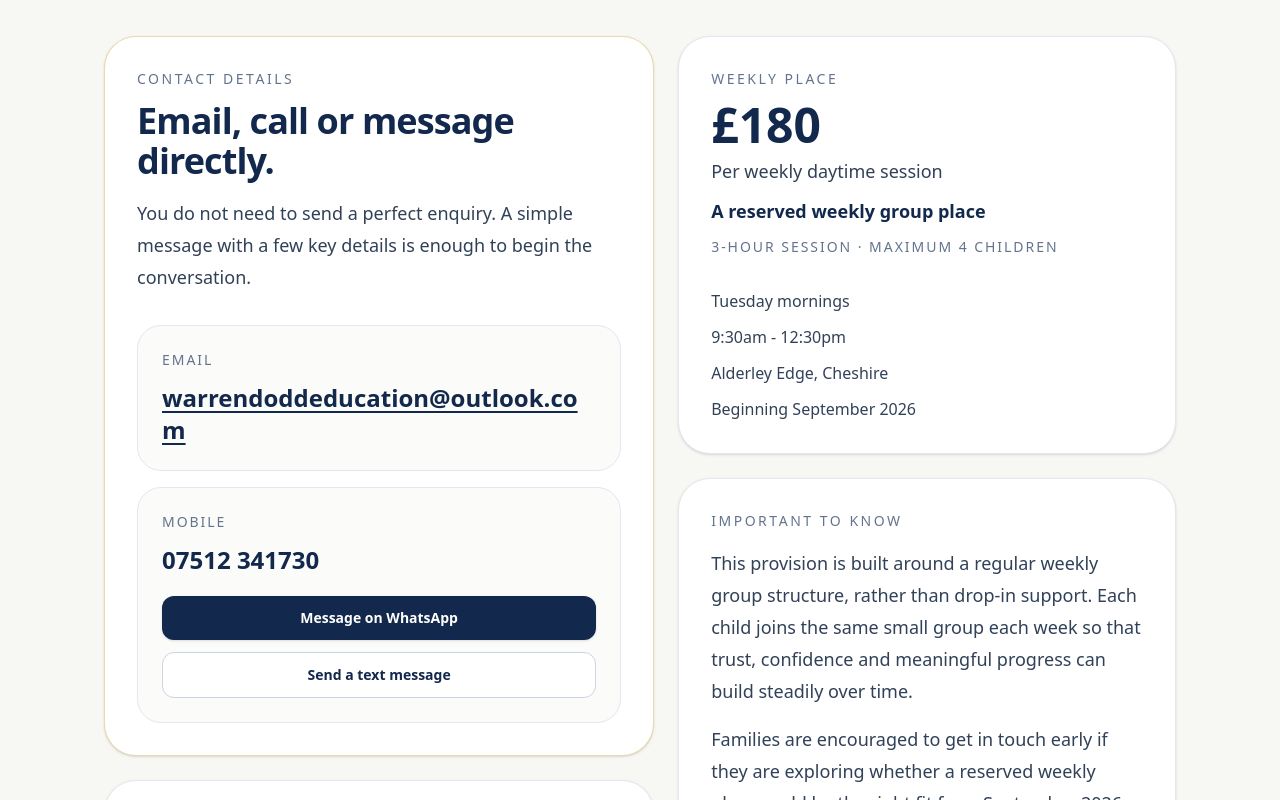
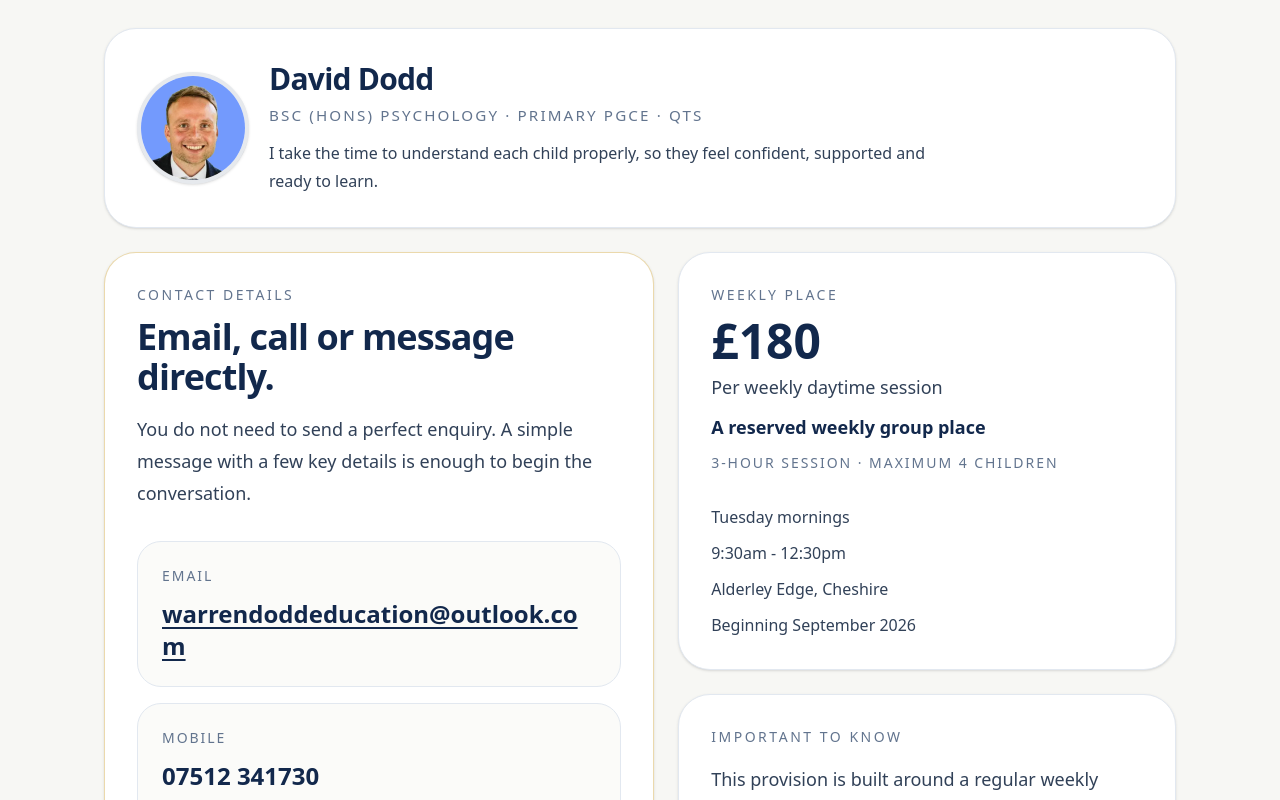
Before and after one commit to davedodd89-ai/warren-dodd-education, a Next.js app: page /contact in a window 1280 px wide. Shown: the part 600-1400 px from the top of the page. Built offline with nearby package versions, Linux system fonts and the light colour scheme.

Commit message:
Add small profile image and identity block to contact page

```diff
--- a/app/contact/page.tsx
+++ b/app/contact/page.tsx
@@ -38,7 +38,34 @@ export default function ContactPage() {
           </p>
         </div>
 
-        <div className="mt-10 grid min-w-0 gap-6 lg:grid-cols-[1.05fr_0.95fr]">
+        <div className="mt-8 min-w-0 rounded-[1.5rem] border border-slate-200 bg-white p-5 shadow-sm sm:rounded-[2rem] sm:p-7 md:p-8">
+          <div className="flex flex-col items-center gap-5 text-center sm:flex-row sm:items-center sm:text-left">
+            <div className="h-24 w-24 shrink-0 overflow-hidden rounded-full border-4 border-[#12284C]/10 shadow-sm sm:h-28 sm:w-28">
+              <img
+                src="/hero.jpg"
+                alt="David Dodd"
+                className="h-full w-full object-cover"
+              />
+            </div>
+
+            <div className="min-w-0">
+              <h2 className="text-2xl font-semibold tracking-tight text-[#12284C] sm:text-3xl">
+                David Dodd
+              </h2>
+
+              <p className="mt-2 text-sm uppercase tracking-[0.14em] text-slate-500 sm:text-[0.95rem]">
+                BSc (Hons) Psychology · Primary PGCE · QTS
+              </p>
+
+              <p className="mt-3 max-w-2xl text-base leading-7 text-slate-700">
+                I take the time to understand each child properly, so they feel
+                confident, supported and ready to learn.
+              </p>
+            </div>
+          </div>
+        </div>
+
+        <div className="mt-6 grid min-w-0 gap-6 lg:grid-cols-[1.05fr_0.95fr]">
           <div className="order-1 min-w-0 space-y-6">
             <div className="min-w-0 rounded-[1.5rem] border border-[#D8B35B]/50 bg-white p-5 shadow-sm sm:rounded-[2rem] sm:p-7 md:p-8">
               <p className="text-sm uppercase tracking-[0.18em] text-slate-500">
@@ -193,7 +220,7 @@ export default function ContactPage() {
 
               <p className="mt-4 text-base leading-7 text-slate-700 sm:text-lg sm:leading-8">
                 Families are encouraged to get in touch early if they are
-                exploring whether a reserved weekly place could be the
+                seriously exploring whether a reserved weekly place could be the
                 right fit from September 2026.
               </p>
             </div>
```
